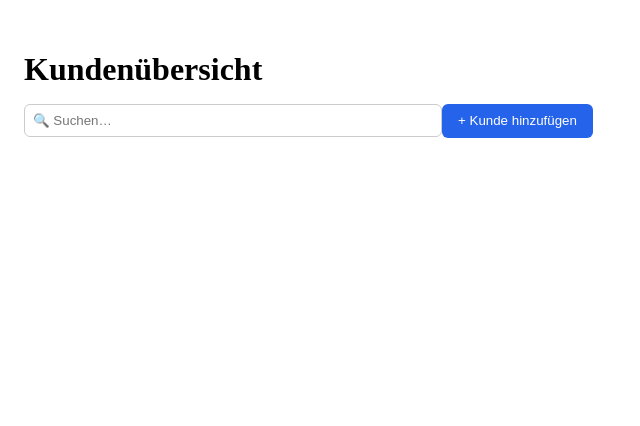
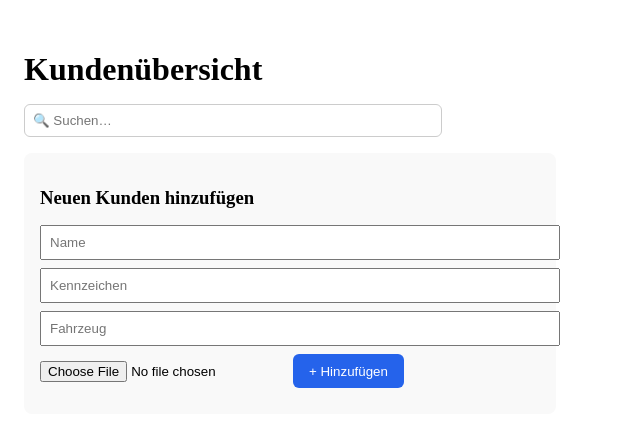
Before and after one commit to Mcan4250-creator/autopilot-crm, a Next.js app: page /kunden in a window 1280 px wide. Shown: the top 426 px of the page, without its empty margins (0-640 px from the left). Built offline with nearby package versions, Linux system fonts and the light colour scheme.

Commit message:
Aktualisieren von kunden.js

```diff
--- a/pages/kunden.js
+++ b/pages/kunden.js
@@ -1,11 +1,15 @@
-
-
 import React, { useEffect, useState } from "react";
 
 const Kunden = () => {
   const [customers, setCustomers] = useState([]);
   const [filteredCustomers, setFilteredCustomers] = useState([]);
   const [searchTerm, setSearchTerm] = useState("");
+  const [newCustomer, setNewCustomer] = useState({
+    name: "",
+    license: "",
+    car: "",
+    image: null,
+  });
 
   useEffect(() => {
     const stored = JSON.parse(localStorage.getItem("customers")) || [];
@@ -23,6 +27,33 @@ const Kunden = () => {
         c.car.toLowerCase().includes(term)
     );
     setFilteredCustomers(filtered);
+  };
+
+  const handleImageUpload = (e) => {
+    const file = e.target.files[0];
+    if (!file) return;
+    const reader = new FileReader();
+    reader.onloadend = () => {
+      setNewCustomer((prev) => ({
+        ...prev,
+        image: reader.result,
+      }));
+    };
+    reader.readAsDataURL(file);
+  };
+
+  const handleAddCustomer = () => {
+    if (!newCustomer.name || !newCustomer.license || !newCustomer.car) {
+      alert("Bitte alle Felder ausfüllen.");
+      return;
+    }
+
+    const updated = [...customers, newCustomer];
+    setCustomers(updated);
+    setFilteredCustomers(updated);
+    localStorage.setItem("customers", JSON.stringify(updated));
+
+    setNewCustomer({ name: "", license: "", car: "", image: null });
   };
 
   const handleDelete = (index) => {
@@ -55,10 +86,52 @@ const Kunden = () => {
         }}
       />
 
+      <div
+        style={{
+          background: "#f9f9f9",
+          padding: "1rem",
+          borderRadius: "8px",
+          marginBottom: "2rem",
+          maxWidth: "500px",
+        }}
+      >
+        <h3 style={{ marginBottom: "1rem" }}>Neuen Kunden hinzufügen</h3>
+
+        <input
+          placeholder="Name"
+          value={newCustomer.name}
+          onChange={(e) =>
+            setNewCustomer((prev) => ({ ...prev, name: e.target.value }))
+          }
+          style={{ marginBottom: "0.5rem", width: "100%", padding: "0.5rem" }}
+        />
+        <input
+          placeholder="Kennzeichen"
+          value={newCustomer.license}
+          onChange={(e) =>
+            setNewCustomer((prev) => ({ ...prev, license: e.target.value }))
+          }
+          style={{ marginBottom: "0.5rem", width: "100%", padding: "0.5rem" }}
+        />
+        <input
+          placeholder="Fahrzeug"
+          value={newCustomer.car}
+          onChange={(e) =>
+            setNewCustomer((prev) => ({ ...prev, car: e.target.value }))
+          }
+          style={{ marginBottom: "0.5rem", width: "100%", padding: "0.5rem" }}
+        />
+
+        <input
+          type="file"
+          accept="image/*"
+          onChange={handleImageUpload}
+          style={{ marginBottom: "1rem" }}
+        />
+
         <button
-        onClick={() => alert("Kundenformular folgt…")}
+          onClick={handleAddCustomer}
           style={{
-          marginBottom: "1.5rem",
             padding: "0.6rem 1rem",
             backgroundColor: "#2563eb",
             color: "#fff",
@@ -67,8 +140,9 @@ const Kunden = () => {
             cursor: "pointer",
           }}
         >
-        + Kunde hinzufügen
+          + Hinzufügen
         </button>
+      </div>
 
       {filteredCustomers.map((c, index) => (
         <div
@@ -84,10 +158,21 @@ const Kunden = () => {
           <strong style={{ fontSize: "1.2rem" }}>{c.name}</strong>
           <p>Kennzeichen: {c.license}</p>
           <p>Fahrzeug: {c.car}</p>
+          {c.image && (
+            <img
+              src={c.image}
+              alt="Fahrzeugbild"
+              style={{
+                maxWidth: "300px",
+                marginTop: "0.5rem",
+                borderRadius: "6px",
+              }}
+            />
+          )}
 
           <div style={{ display: "flex", gap: "0.5rem", marginTop: "0.5rem" }}>
             <button
-              onClick={() => alert("Bearbeiten kommt später")}
+              onClick={() => alert("Bearbeiten folgt bald")}
               style={{
                 backgroundColor: "#fbbf24",
                 color: "#000",
```
Lines whose indentation alone changed are shown as unchanged.
